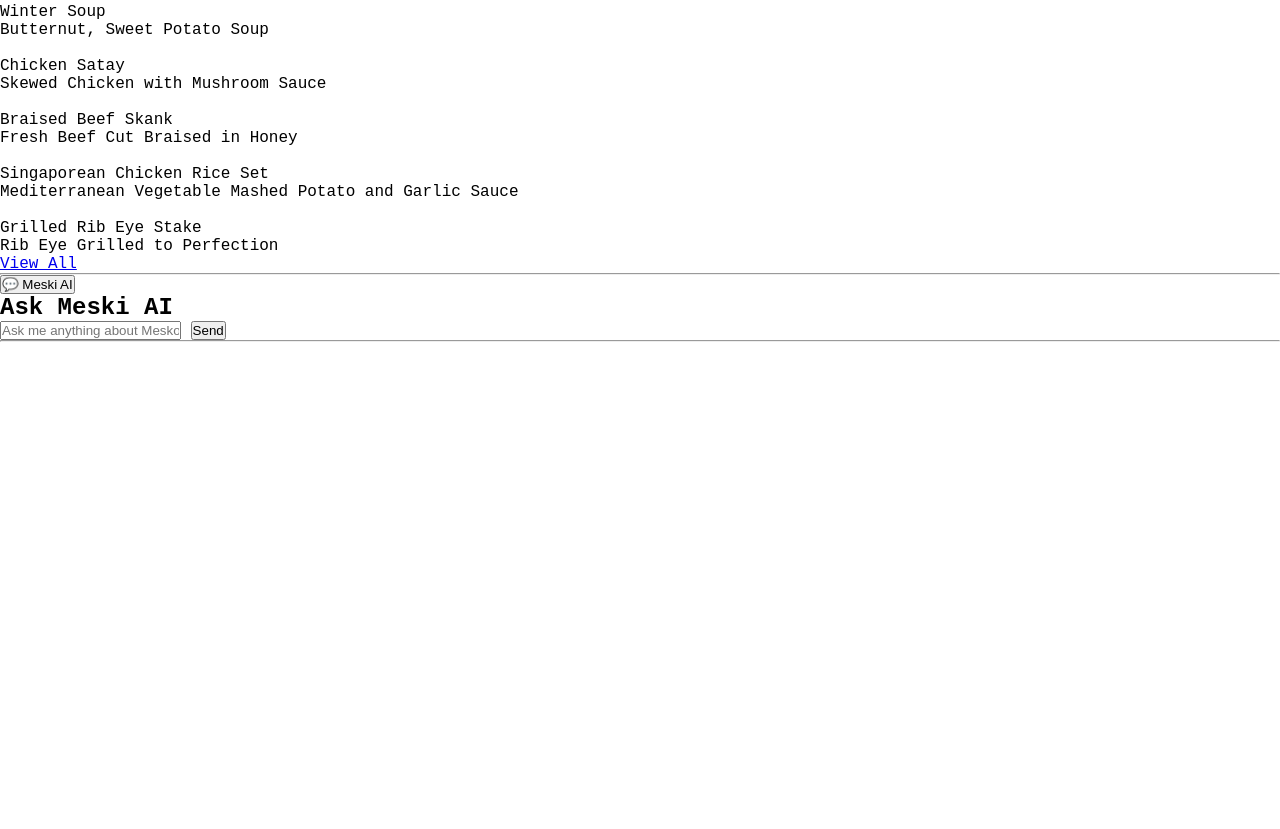
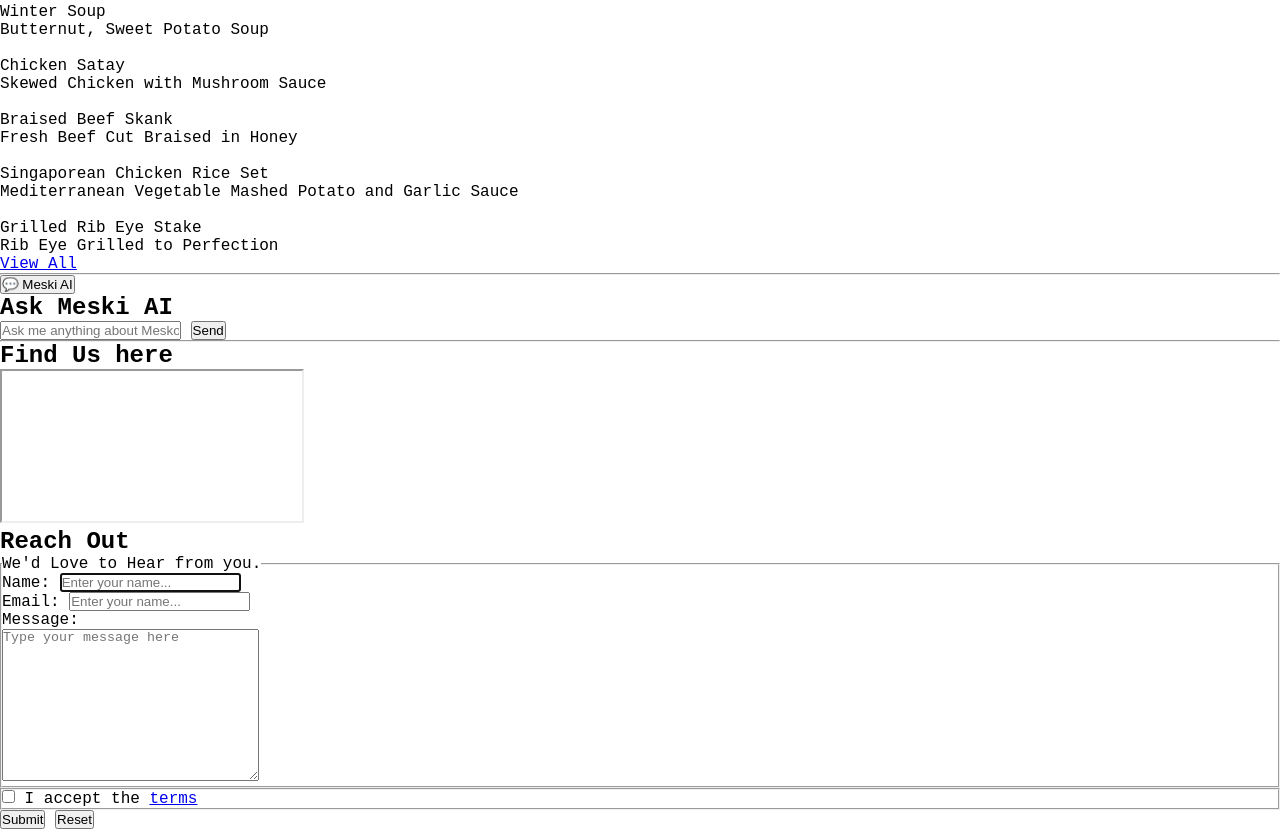
Before and after one commit to Wesley-John/Meskott-Restaurant, a plain HTML site: page index.html in a window 1280 px wide. Shown: the part 470-1299 px from the top of the page. Before the commit the page ends 812 px from the top, so only its background shows below. Drawn offline with Linux system fonts and the light colour scheme.

Commit message:
Feat: Add primitive contact form.

```diff
--- a/index.html
+++ b/index.html
@@ -116,6 +116,43 @@
 
             <hr>
 
+            <section id="contact">
+                <h2>Find Us here</h2>
+                <figure>
+                    <iframe src="" fullscreen="" loading="lazy"></iframe>
+                    <figcaption>
+                        <address></address>
+                    </figcaption>
+                </figure>
+                <h2>Reach Out</h2>
+                <form action="https://httpbin.org/get" method="get">
+                    <fieldset>
+                        <legend>We'd Love to Hear from you.</legend>
+                        <p>
+                            <label for="name">Name:</label>
+                            <input type="text" placeholder="Enter your name..." required autocomplete="on" autofocus id="name" name="name">
+                        </p>
+                        <p>
+                            <label for="email">Email: </label>
+                            <input type="email" placeholder="Enter your name..." required autocomplete="on" autofocus id="email" name="email">
+                        </p>
+                        <p>
+                            <label for="message">Message: </label>
+                            <br>
+                            <textarea name="message" id="message" cols="30" rows="10" placeholder="Type your message here"></textarea>
+                        </p>
+                    </fieldset>
+                    <fieldset>
+                        <p>
+                            <input type="checkbox" name="terms" id="terms" value="terms">
+                            <label for="terms">I accept the <a href="#">terms</a></label>
+                        </p>
+                    </fieldset>
+                    <button type="submit">Submit</button>
+                    <button type="reset">Reset</button>
+                </form>
+
+            </section>
         </main>
         <script src="main.js"></script>
     </body>
```
